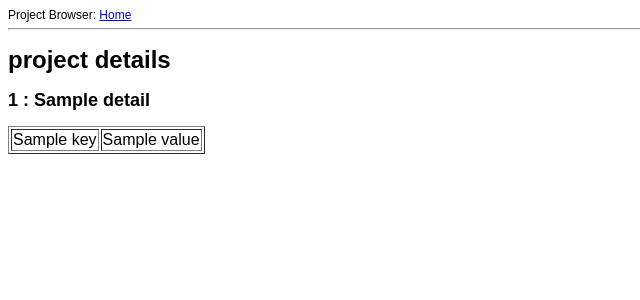
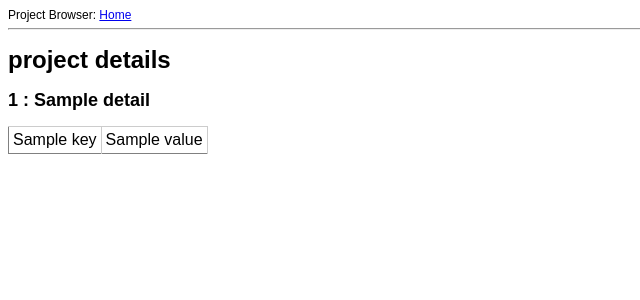
Before and after one commit to pjakobsen/cidp, a Flask app: template dashboard/sandbox/app/templates/detail.html in a window 1280 px wide. Shown: the top 300 px of the page, without its empty margins (0-640 px from the left). Run offline with Flask 2, Linux system fonts and the light colour scheme; the template is opened without the code that fills it: most values are stand-ins (such as "Sample title", 1, 10 or a date in 2020).

Commit message:
Tweaking flask app

```diff
--- a/dashboard/sandbox/app/templates/base.html
+++ b/dashboard/sandbox/app/templates/base.html
@@ -7,6 +7,23 @@
     {% endif %}
 	<style type="text/css" media="screen">
 		body {font:12px Arial}
+		table
+		{
+		    border-width: 0 0 1px 1px;
+		    border-spacing: 0;
+		    border-collapse: collapse;
+		    border-style: solid;
+
+		}
+
+		 td,  th
+		{
+			border-color: #CCCCCC;
+		    margin: 0;
+		    padding: 4px;
+		    border-width: 1px 1px 0 0;
+		    border-style: solid;
+		}
 	</style>
   </head>
   <body>
```
Also changed, not shown: dashboard/sandbox/app/templates/index.html (+4 -3 lines), dashboard/sandbox/app/static/detail.png (renamed from dashboard/sandbox/app/static/application_view_detail.png).
